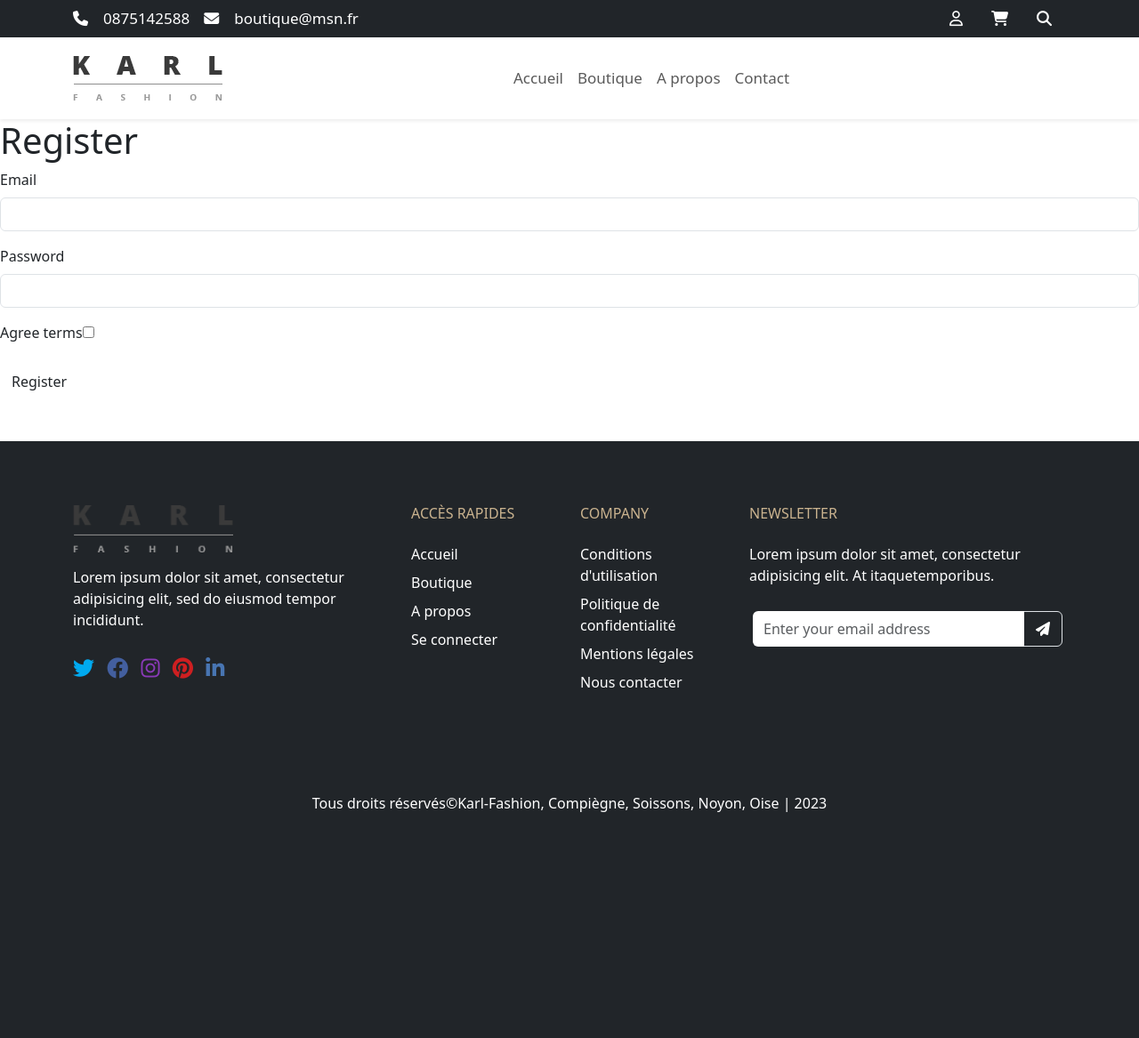
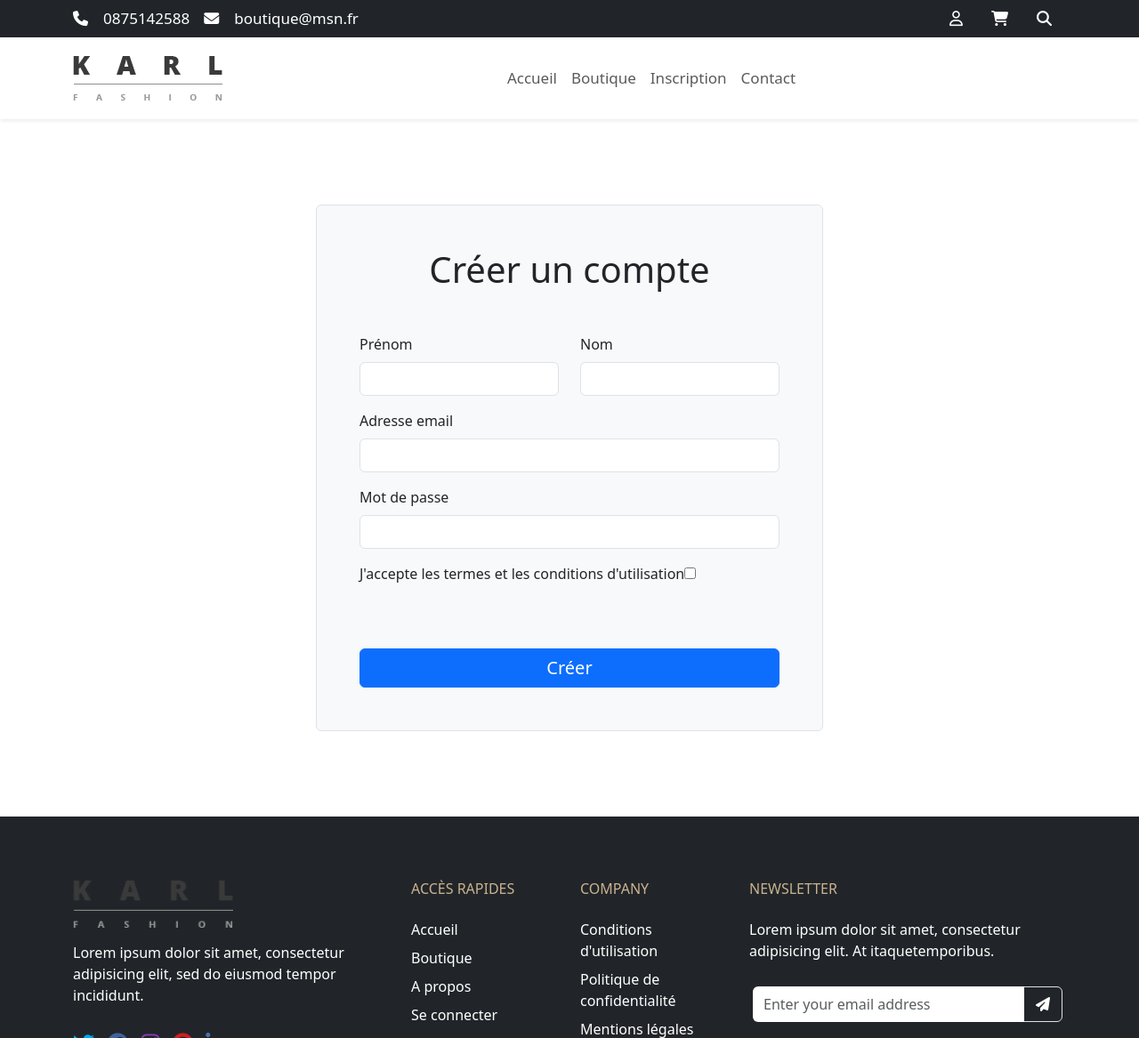
Before and after one commit to symfonyDev72/Ecommerce-Symfony-6.2, a PHP site: template templates/registration/register.html.twig in a window 1280 px wide. Shown: the top 1167 px of the page at 89% size. Before the commit the page ends 913 px from the top, so only its background shows below. Run offline with PHP 8.4, Linux system fonts and the light colour scheme; the template is opened without the code that fills it: most values are stand-ins (such as "Sample title", 1, 10 or a date in 2020); form fields are guessed from the names that the template uses; some libraries are stand-ins or nearby versions.

Commit message:
Stylisation du formulaire d'inscription,mise en place des contraintes pour les différents champs et configuration du Mailer_DSN pour Mailhog

```diff
--- a/templates/partials/_navbar.html.twig
+++ b/templates/partials/_navbar.html.twig
@@ -79,7 +79,7 @@
 						<a class="nav-link" href="#">Boutique</a>
 					</li>
 					<li>
-						<a class="nav-link" href="#">A propos</a>
+						<a class="nav-link {{ _route == 'app_register' ? 'actif' : '' }}" href="{{ path('app_register')}}">Inscription</a>
 					</li>
 					<li>
 						<a class="nav-link" href="#">Contact</a>
--- a/templates/registration/register.html.twig
+++ b/templates/registration/register.html.twig
@@ -1,21 +1,54 @@
 {% extends 'base.html.twig' %}
 
-{% block title %}Register{% endblock %}
+{% block title %}Register
+{% endblock %}
 
 {% block body %}
+	<div class="container mt-5">
+		<div class="row">
+
+			<div class="col-lg-6 offset-lg-3 my-5 border rounded p-5 bg-light">
+
+				<h1 class="text-center mb-5">Créer un compte</h1>
+
 				{% for flash_error in app.flashes('verify_email_error') %}
 					<div class="alert alert-danger" role="alert">{{ flash_error }}</div>
 				{% endfor %}
 
-    <h1>Register</h1>
 
 				{{ form_start(registrationForm) }}
-        {{ form_row(registrationForm.email) }}
+
+				<div class="row">
+					<div class="col-lg-6">
+						{{ form_row(registrationForm.firstName,{
+					label:'Prénom'})
+					}}
+					</div>
+					<div class="col-lg-6">
+						{{ form_row(registrationForm.lastName,{
+					label:'Nom'})
+					}}
+					</div>
+				</div>
+
+				{{ form_row(registrationForm.email,{
+					label:'Adresse email'})
+				}}
+
 				{{ form_row(registrationForm.plainPassword, {
-            label: 'Password'
-        }) }}
-        {{ form_row(registrationForm.agreeTerms) }}
+                    label: 'Mot de passe'})
+				}}
 
-        <button type="submit" class="btn">Register</button>
+				{{ form_row(registrationForm.agreeTerms,{
+					label:'J\'accepte les termes et les conditions d\'utilisation'})
+				}}
+
+				<button type="submit" class="btn btn-primary fs-5 w-100 mt-5" formnovalidate>Créer</button>
+
+
 				{{ form_end(registrationForm) }}
+
+			</div>
+		</div>
+	</div>
 {% endblock %}
```
Also changed, not shown: src/Controller/RegistrationController.php (+13 -2 lines), src/Entity/User.php (+10 -1 lines), src/Form/RegistrationFormType.php (+6 -5 lines), templates/partials/_flash_message.html.twig (added, +13 -0 lines), 2 other files. Lines whose indentation alone changed are shown as unchanged.
